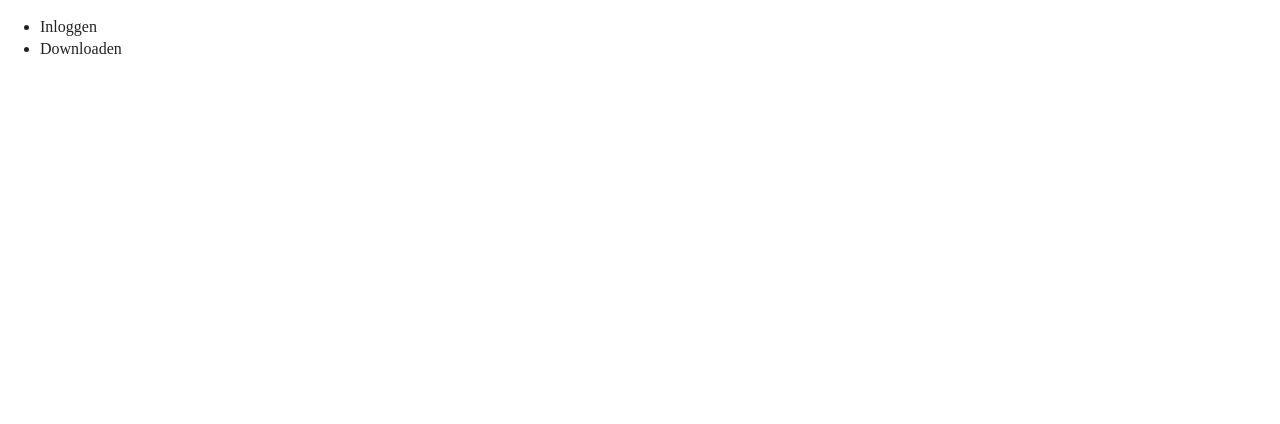
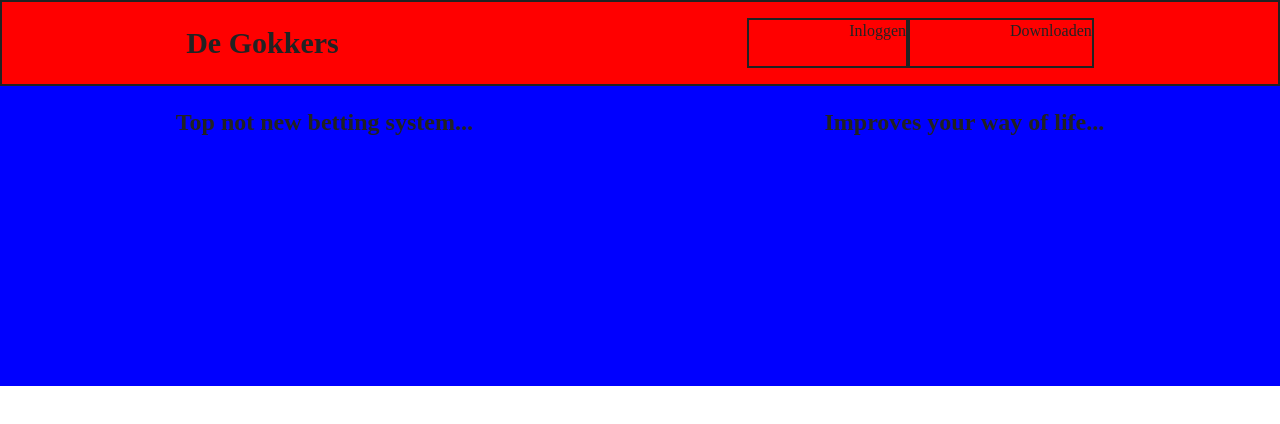
Before and after one commit to DuncanBeen/DeGokkers, a plain HTML site: page boilerplate/index.html in a window 1280 px wide. Drawn offline with nearby package versions, Linux system fonts and the light colour scheme.

Commit message:
Add nav bar and banner start

```diff
--- a/boilerplate/css/main.css
+++ b/boilerplate/css/main.css
@@ -96,8 +96,54 @@ textarea {
 /* ==========================================================================
    Author's custom styles
    ========================================================================== */
+body
+{
 
+}
+header
+{
+    margin: 0;
+    padding: 0;
+    background-color: red;
+}
+.logo
+{
+    font-size: 15px;
+}
 
+nav
+{
+    margin: 0;
+    padding: 0;
+    display: flex;
+    justify-content: space-around;
+    border-style: solid;
+    border-width: 2px;
+}
+nav ul
+{
+    display: flex;
+    justify-content: space-around;
+}
+
+nav ul li
+{
+    border-style: solid;
+    border-width: 2px;
+    text-decoration: none;
+    list-style: none;
+    padding-left: 100px;
+}
+
+.banner
+{
+    display: flex;
+    justify-content: space-around;
+    margin: 0;
+    padding: 0;
+    background-color: blue;
+    height: 300px;
+}
 
 
 
--- a/boilerplate/index.html
+++ b/boilerplate/index.html
@@ -14,11 +14,13 @@
         <link rel="stylesheet" href="css/normalize.css">
         <link rel="stylesheet" href="css/main.css">
     </head>
+
     <body>
-
+        <container>
             <header>
 
                 <nav>
+                    <div class="logo"><h1>De Gokkers</h1></div>
                     <ul>
                         <li>Inloggen</li>
                         <li>Downloaden</li>
@@ -28,9 +30,11 @@
             </header>
 
             <div class="banner">
-            <h1></h1>
+                <h2>Top not new betting system...</h2>
+                <h2>Improves your way of life...</h2>
+
             </div>
-
+        </container>
 
 
 
```
Lines whose indentation alone changed are shown as unchanged.
